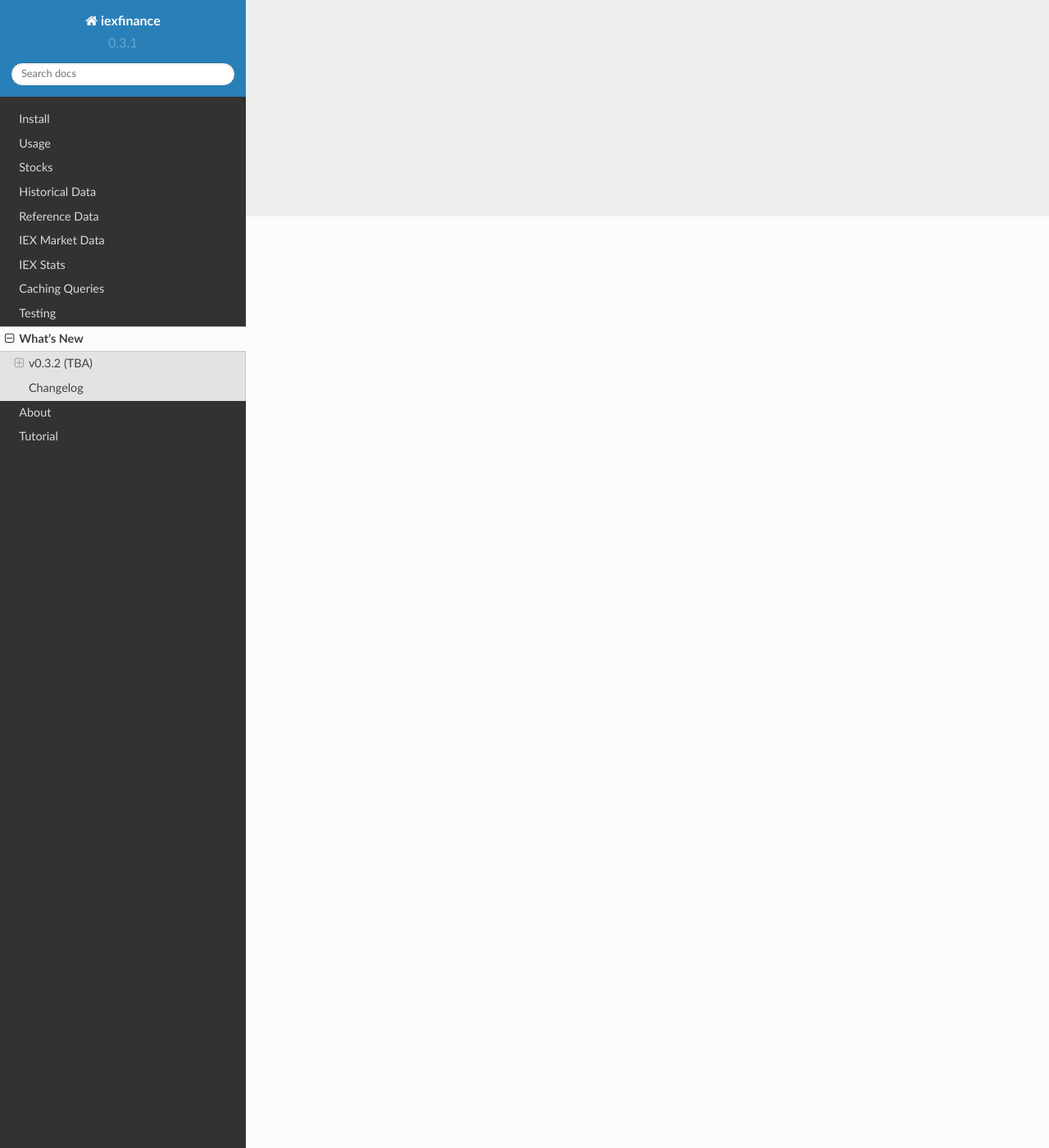
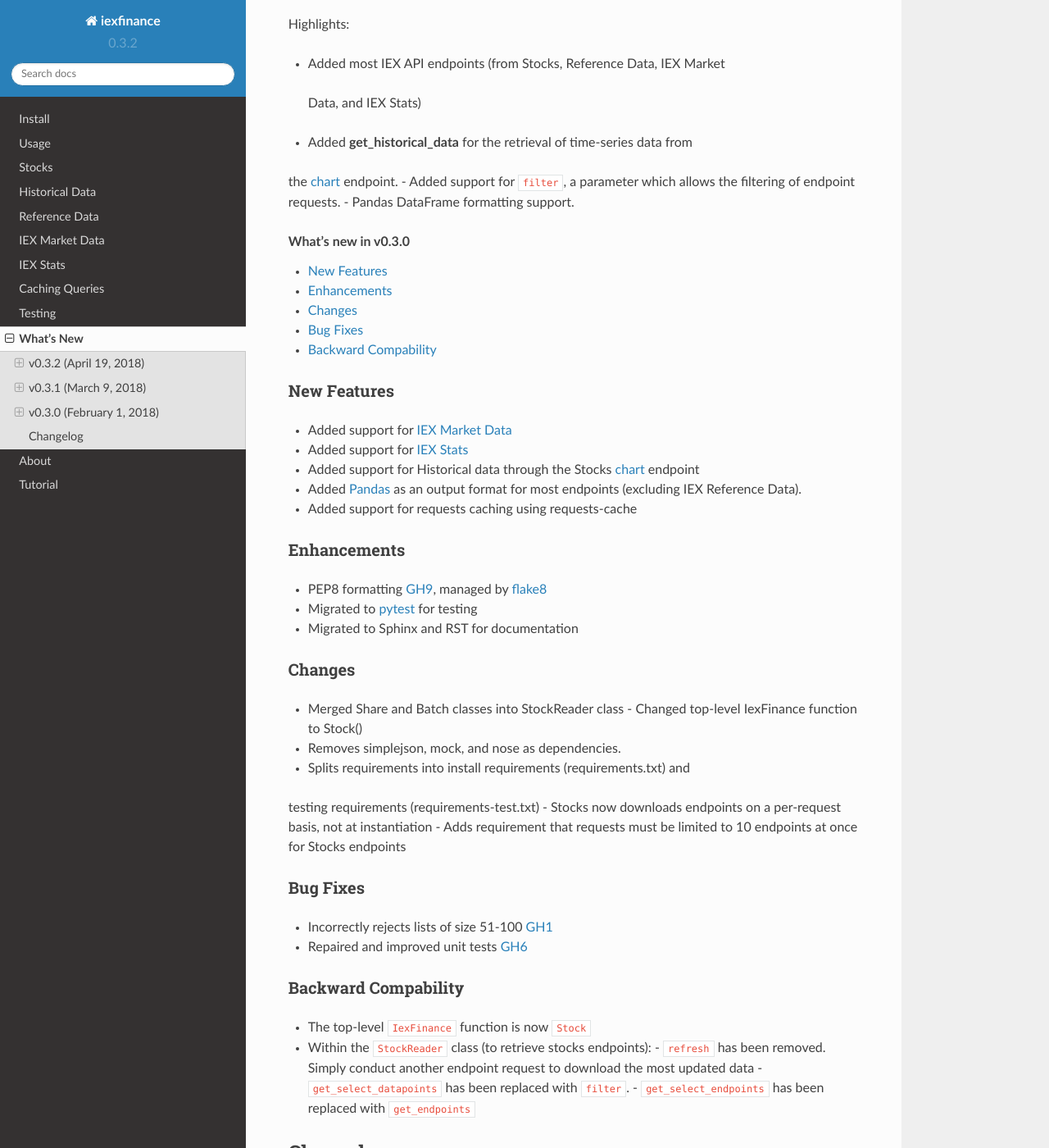
Before and after one commit to addisonlynch/iexfinance, a Sphinx documentation site: the page built from docs/source/whatsnew.rst, in a window 1280 px wide and 1400 px high, scrolled down 1136 px. Shown: the whole window at 82% size. Built offline with Sphinx 7.4.7 and the Read the Docs theme 2.0.0, drawn with Linux system fonts in a browser that asks for light colours; some of the changed text lies outside the part shown.

```diff
--- a/docs/source/conf.py
+++ b/docs/source/conf.py
@@ -59,9 +59,9 @@ author = 'Addison Lynch'
 # built documents.
 #
 # The short X.Y version.
-version = '0.3.1'
+version = '0.3.2'
 # The full version, including alpha/beta/rc tags.
-release = '0.3.1'
+release = '0.3.2'
 
 # The language for content autogenerated by Sphinx. Refer to documentation
 # for a list of supported languages.
--- a/docs/source/stocks.rst
+++ b/docs/source/stocks.rst
@@ -90,6 +90,14 @@ It is also possible to change the output format of an already-instantiated
 
     aapl.change_output_format('json')
     aapl.get_quote()["close"]
+
+Further, it is possible to customize the integer and floating point JSON parsing (into a type such as ``Decimal.decimal``) by passing the desired types via ``json_parse_float`` and ``json_parse_int`` parameters.
+
+.. ipython:: python
+
+    from decimal import Decimal
+
+    aaplD = Stock("AAPL", json_parse_float=Decimal)
 
 
 Parameters
--- a/docs/source/usage.rst
+++ b/docs/source/usage.rst
@@ -34,7 +34,7 @@ Parameters
 
 
 
-All classes and top-level functions utilize the _IEXBASE class to make their
+All classes and top-level functions utilize the ``_IEXBASE`` class to make their
 requests:
 
 .. autoclass:: iexfinance.base._IEXBase
@@ -64,7 +64,7 @@ from that endpoint as shown in the IEX API documentation (see below). Requests
 for multiple symbols will return a symbol-indexed dictionary of
 the endpoint requested.
 
-*Endpoint Method* Examples ``get_quote()``, ``get_volume_by_venue()``
+**Endpoint Method** examples ``get_quote()``, ``get_volume_by_venue()``
 
 .. ipython:: python
 
--- a/docs/source/whatsnew.rst
+++ b/docs/source/whatsnew.rst
@@ -8,6 +8,9 @@ New features, bug fixes, and improvements for each release.
 
 .. include:: whatsnew/v0.3.2.txt
 
+.. include:: whatsnew/v0.3.1.txt
+
+.. include:: whatsnew/v0.3.0.txt
 Changelog
 ---------
 
--- a/docs/source/whatsnew/v0.3.1.txt
+++ b/docs/source/whatsnew/v0.3.1.txt
@@ -1,7 +1,7 @@
 .. _whatsnew_031:
 
 
-v0.3.1 (TBA)
+v0.3.1 (March 9, 2018)
 -------------------------
 
 This is a minor release from 0.3.0, which repairs various bugs related to the
--- a/docs/source/whatsnew/v0.3.2.txt
+++ b/docs/source/whatsnew/v0.3.2.txt
@@ -1,15 +1,26 @@
 .. _whatsnew_032:
 
 
-v0.3.2 (TBA)
--------------------------
+v0.3.2 (April 19, 2018)
+-----------------------
 
-This is a minor release from 0.3.1, which repairs various bugs.
+This is a minor release from 0.3.1, which repairs various bugs and adds minor enhancements.
 
+
+New Features
+~~~~~~~~~~~~
+
+- Adds decimal parsing option (thank you reixd)
+
+Enhancements
+~~~~~~~~~~~~
+
+- Adds default date paremeters (thank you stubs)
 
 Bug Fixes
 ~~~~~~~~~
 
+-  Repaired 0.3.1 docs
 -  IEX Market Data functions not filtering when symbol passed
    `GH46 <https://github.com/addisonlynch/iexfinance/issues/46>`__
 -  Expected close test fails
```
Also changed, not shown: other parts of docs/source/stocks.rst (+1 -1 lines), README.rst (+5 -5 lines).
